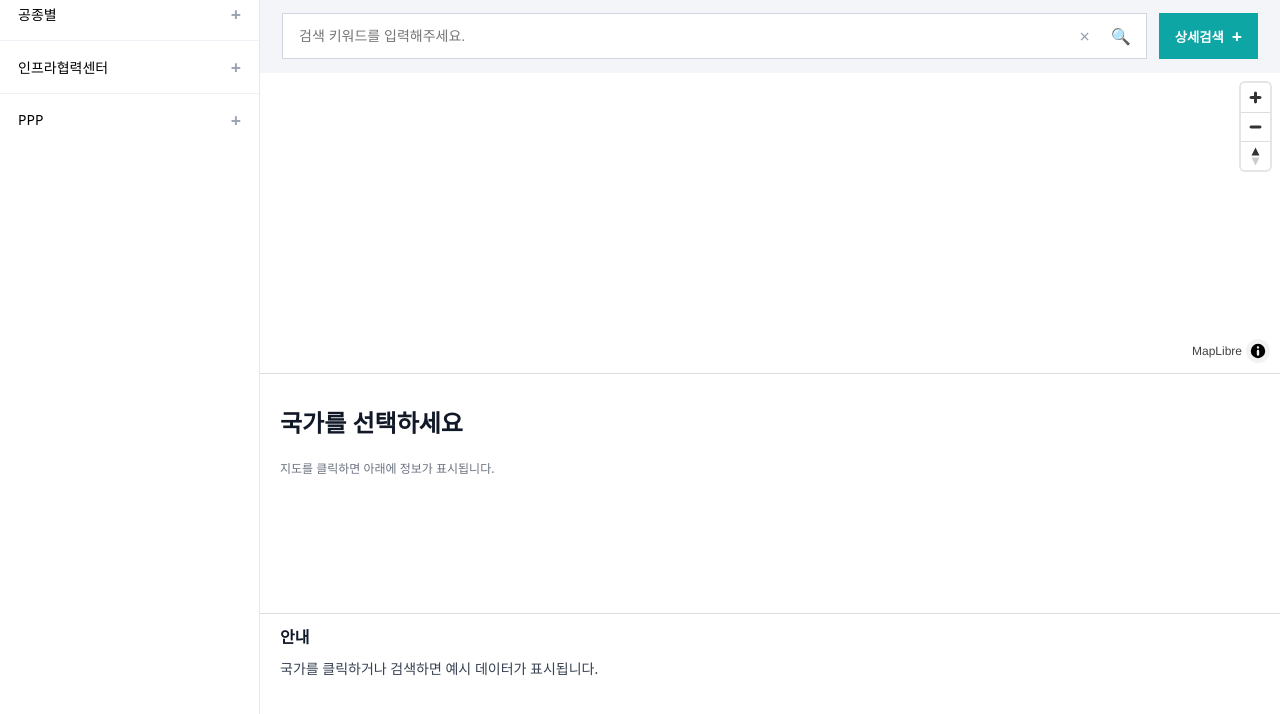
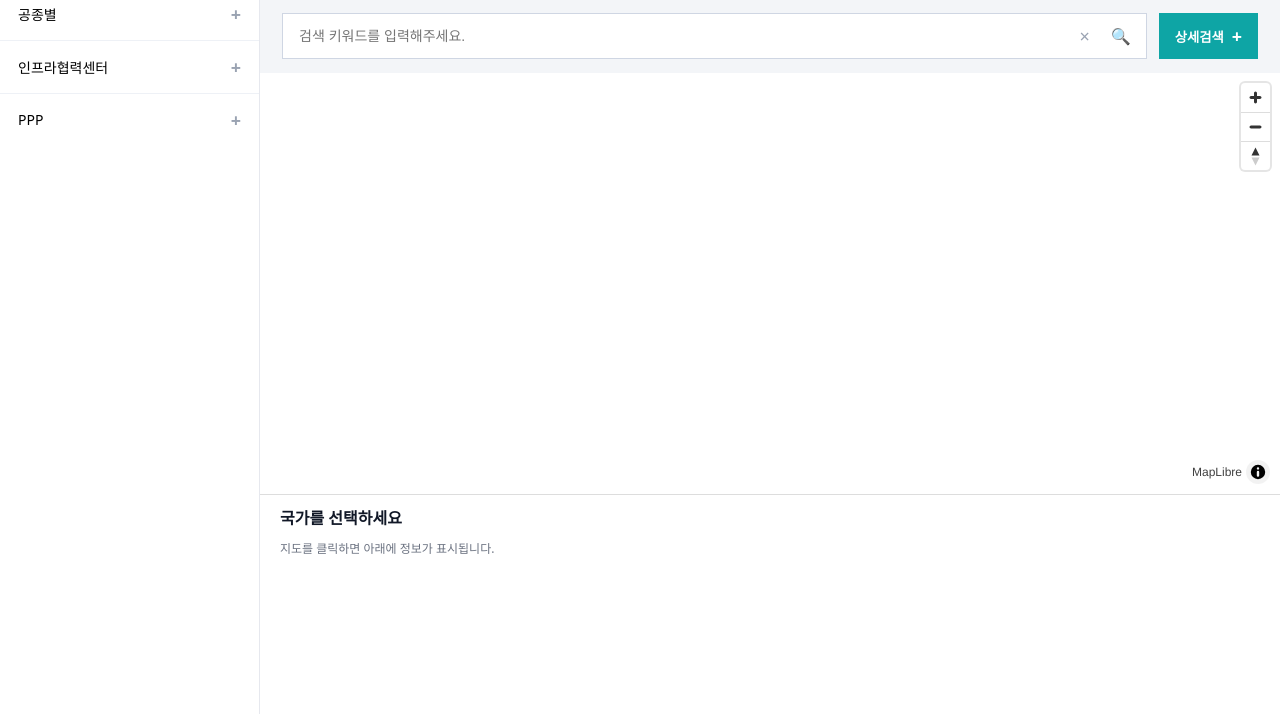
Before and after one commit to ryu3950-commits/icak-country-portal, a plain HTML site: page docs/index.html in a window 1280 px wide. Shown: the part 66-780 px from the top of the page. Drawn offline with nearby package versions, Linux system fonts and the light colour scheme; no server answers.

Commit message:
Update index.html

```diff
--- a/docs/index.html
+++ b/docs/index.html
@@ -59,21 +59,16 @@
         </button>
       </section>
 
-      <!-- MAP -->
+      <!-- MAP (여기엔 map만!) -->
       <section class="map-wrap">
         <div id="map"></div>
-<div id="info">
-  <h2 id="infoTitle"></h2>
-  <div id="infoBody"></div>
-</div>
-
       </section>
 
-      <!-- INFO -->
+      <!-- INFO (딱 1개만 존재해야 함 / id 중복 금지) -->
       <section class="info" id="info">
-        <div class="info-title" id="infoTitle">안내</div>
+        <div class="info-title" id="infoTitle">국가를 선택하세요</div>
         <div class="info-body" id="infoBody">
-          국가를 클릭하거나 검색하면 예시 데이터가 표시됩니다.
+          지도를 클릭하면 아래에 정보가 표시됩니다.
         </div>
       </section>
     </main>
```
